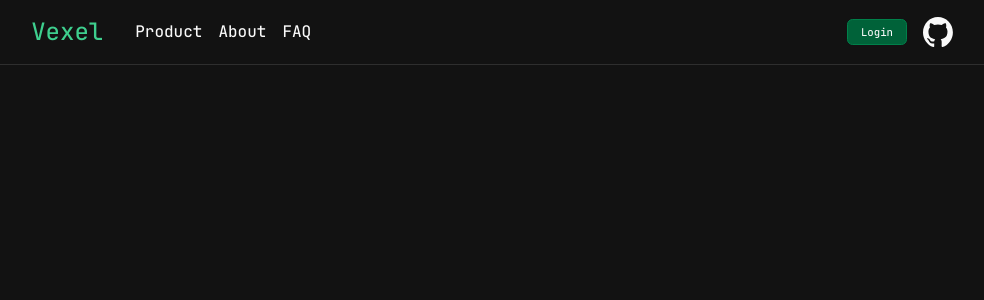
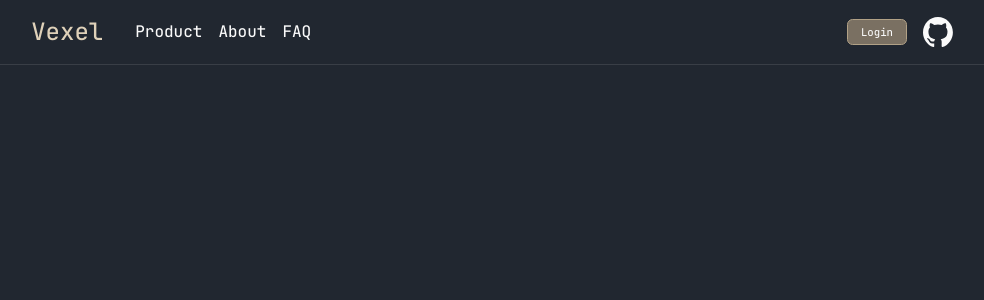
Before and after one commit to Konefka/Vexel, a React (Vite) app in the folder Vexel-frontend/: page / in a window 1280 px wide. Shown: the top 300 px of the page, without its empty margins (148-1132 px from the left). Built offline with nearby package versions, Linux system fonts and the light colour scheme.

Commit message:
Change colors (i think those are the best), update packages

```diff
--- a/Vexel-frontend/package.json
+++ b/Vexel-frontend/package.json
@@ -25,7 +25,7 @@
     "eslint-plugin-react-hooks": "^7.0.1",
     "eslint-plugin-react-refresh": "^0.4.24",
     "globals": "^16.5.0",
-    "sass-embedded": "^1.96.0",
+    "sass-embedded": "^1.97.0",
     "vite": "^7.2.4"
   }
 }
--- a/Vexel-frontend/src/assets/styles/colors.scss
+++ b/Vexel-frontend/src/assets/styles/colors.scss
@@ -1,14 +1,18 @@
 :root {
-  --brand-default: hsl(153.1 60.2% 52.7%);
-  --brand-700: hsl(154.9 59.5% 70%);
-  --brand-600: hsl(154.9 100% 25%);
-  --brand-500: hsl(154.9 100% 19.2%);
-  --brand-400: hsl(155.5 100% 9.6%);
-  --brand-300: hsl(155.1 100% 8%);
-  --brand-200: hsl(162 100% 2%);
+  --brand-default: hsl(37, 38%, 80%); // - initial
+  --brand-900: hsl(37, 33%, 74%);
+  --brand-800: hsl(37, 28%, 68%);
+  --brand-700: hsl(37, 22%, 61%);
+  --brand-600: hsl(37, 16%, 54%);
+  --brand-500: hsl(37, 11%, 53%); // - initial
+  --brand-400: hsl(37, 11%, 43%);
+  --brand-300: hsl(37, 11%, 33%);
+  --brand-200: hsl(37, 11%, 23%);
+  --brand-100: hsl(37, 11%, 13%);
+  --brand-000: hsl(0, 100%, 2%); // - initial
 
-  --bg: hsl(0, 0%, 7.1%);
+  --bg: hsl(216, 18%, 16%);
   --fg: hsl(0, 0%, 98%);
-  --secondary-fg: hsl(0, 0%, 68%);
-  --border: hsl(0, 0%, 18%);
+  // --secondary-fg: hsl(0, 0%, 68%);
+  --border: hsl(217, 10%, 25%);
 }
--- a/Vexel-frontend/src/components/Header/header.module.scss
+++ b/Vexel-frontend/src/components/Header/header.module.scss
@@ -29,14 +29,14 @@ header {
         color: var(--brand-default);
     }
 
-    nav *:hover {
-        color: var(--brand-default);
+    nav > *:hover {
+        color: var(--brand-900);
         transition: color .2s ease-in-out;
     }
 
     button {
-        background-color: var(--brand-500);
-        border: 1px solid var(--brand-600);
+        background-color: var(--brand-400);
+        border: 1px solid var(--brand-700);
 
         border-radius: .35rem;
         padding: .25rem .8rem;
@@ -45,7 +45,7 @@ header {
     button:hover {
         transition: all .15s ease-out;
         background-color: var(--brand-600);
-        border: 1px solid var(--brand-700);
+        border: 1px solid var(--brand-900);
     }
 
     .githubLogo {
--- a/Vexel-frontend/src/components/cover/cover.jsx
+++ b/Vexel-frontend/src/components/cover/cover.jsx
@@ -1,4 +1,4 @@
-import { act, useEffect, useRef } from "react";
+import { useEffect, useRef } from "react";
 import PropTypes from "prop-types";
 
 import styles from "./cover.module.scss";
@@ -36,7 +36,7 @@ export default function Cover ({ active = false, onClose, show }) {
     return (
         <section ref={coverRef} className={`${styles.cover} ${active ? styles.active : ""}`}>
             <img src={xSymbol} onClick={onClose} alt="return button" className="image cursor-pointer"/>
-            {show ? show : <div><h1>Witaj w Cover!</h1><p>Ten panel wysuwa się płynnie po kliknięciu przycisku.</p></div>}
+            {show != null ? show : <div><h1>Witaj w Cover!</h1><p>Ten panel wysuwa się płynnie po kliknięciu przycisku.</p></div>}
             <div className="linked-text">Reset Password</div>
         </section>
     );
--- a/Vexel-frontend/src/components/cover/cover.module.scss
+++ b/Vexel-frontend/src/components/cover/cover.module.scss
@@ -3,19 +3,19 @@
   top: 0;
   bottom: 0;
   right: 0;
-  // width: 40vw;
+  width: 538px;
 
   display: flex;
   flex-direction: column;
   justify-content: space-between;
   gap: 2rem;
 
-  background-color: var(--brand-200);
-  box-shadow: 0 0 1000px 3vw var(--brand-200);
+  background-color: var(--brand-600);
+  box-shadow: 0 0 1000px 5vw var(--brand-400);
 
   transform: translateX(100%);
-  transition: transform 0.5s ease, opacity 0.5s ease;
-  padding: 1.5rem 3rem;
+  transition: transform 0.5s ease, opacity 0.3s;
+  padding: 1.5rem;
   opacity: 0;
 
   img {
--- a/Vexel-frontend/src/features/auth/auth.module.scss
+++ b/Vexel-frontend/src/features/auth/auth.module.scss
@@ -6,6 +6,7 @@
     background-color: var(--bg);
 
     border-radius: 1rem;
+    margin: 1rem;
     padding: 2rem;
 
     input {
```
Also changed, not shown: Vexel-frontend/src/features/auth/Register.jsx (line endings or trailing spaces), 1 other file (tests, documents, lock files or other folders).
